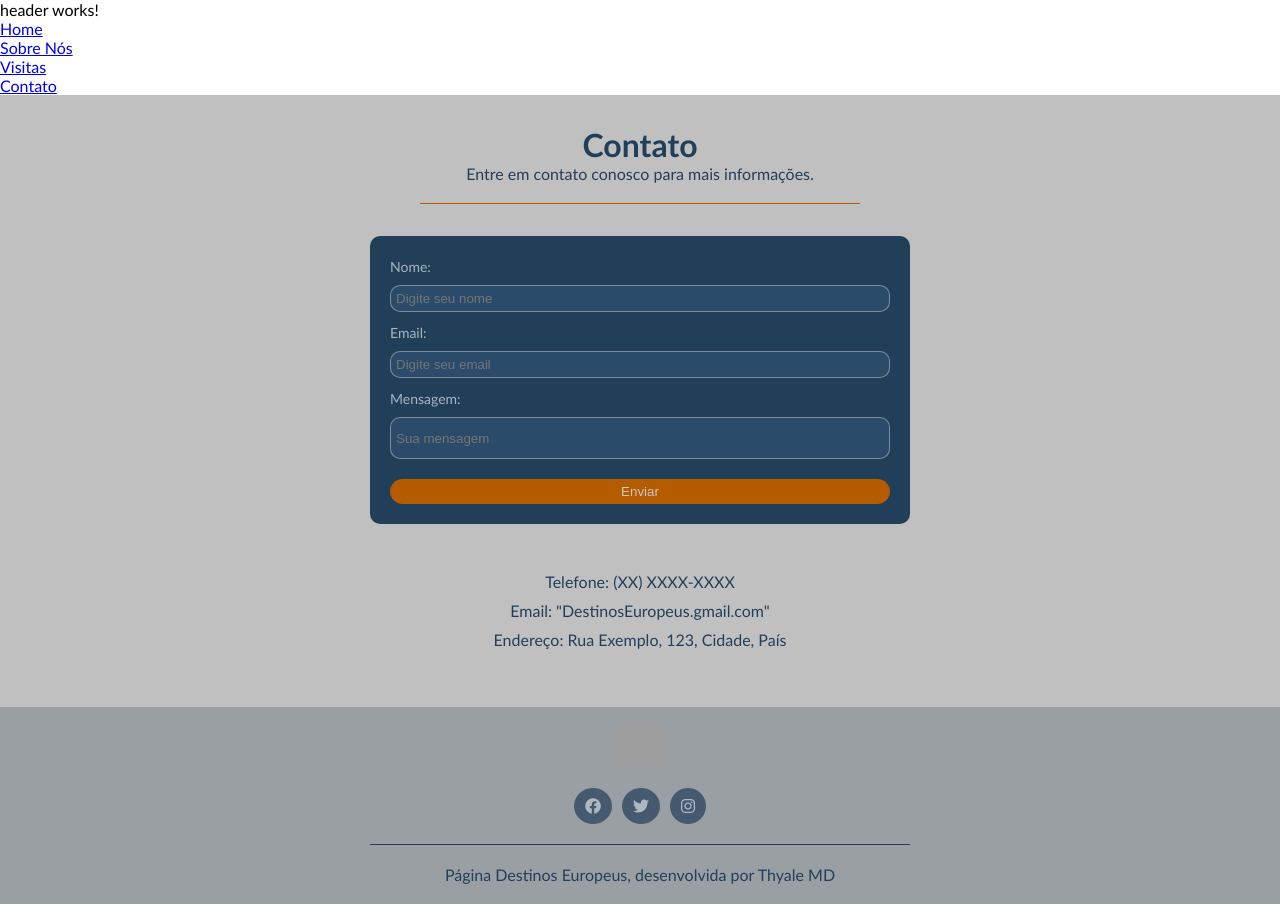
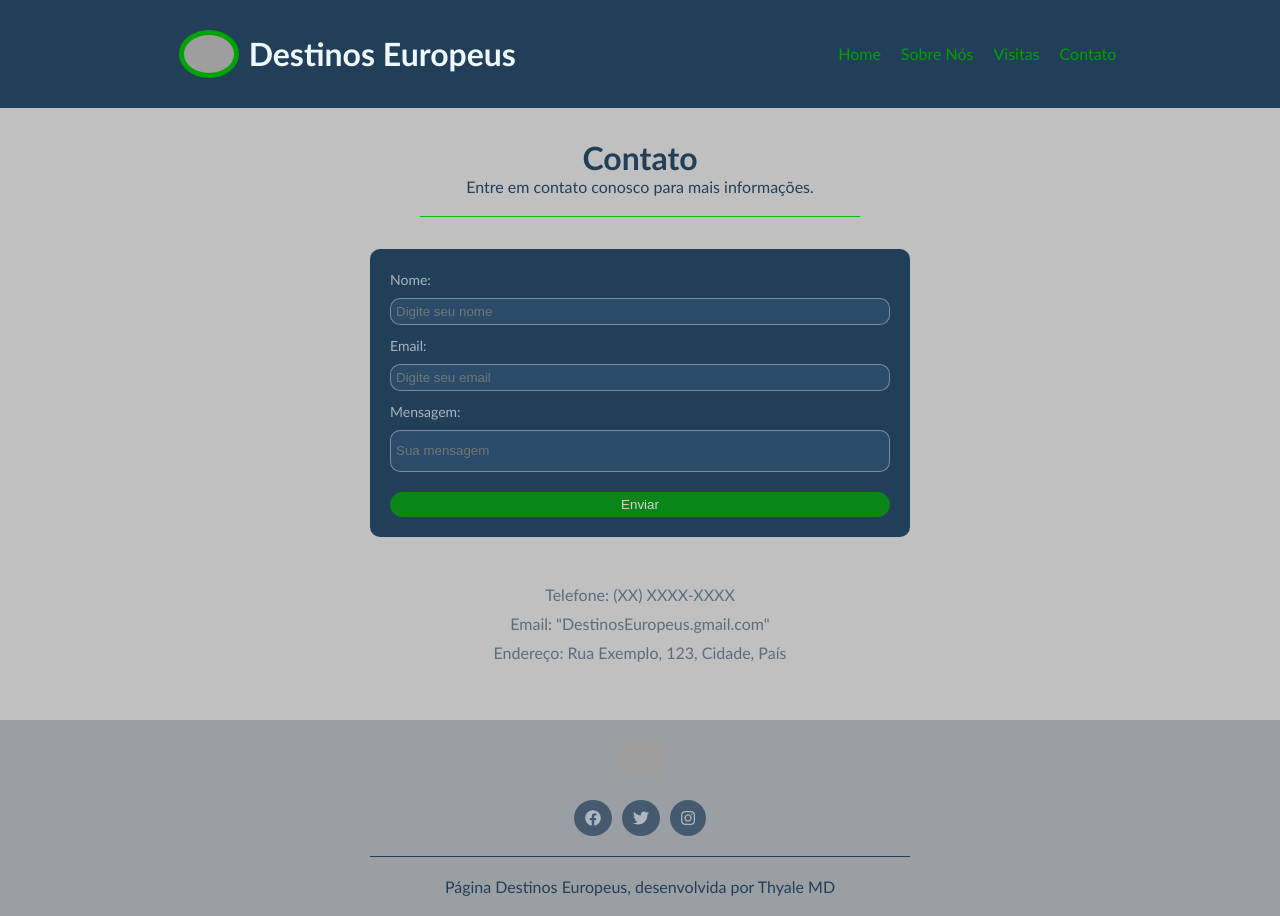
Before and after one commit to Thyale/DestinosEuropeus, an Angular app in the folder projetoDestinosEuropeus/: page /contato in a window 1280 px wide. Built offline with nearby package versions, Linux system fonts and the light colour scheme; grey boxes are pictures that could not be loaded.

Commit message:
Ajustes no contato

```diff
--- a/projetoDestinosEuropeus/src/app/components/contato/contato.component.css
+++ b/projetoDestinosEuropeus/src/app/components/contato/contato.component.css
@@ -9,7 +9,7 @@
     margin: auto;
     padding: 20px;
     text-align: center;
-    border-bottom: 1px solid #b55b00;
+    border-bottom: 1px solid rgb(0, 196, 0);
     color: #223F59;
 }
 
@@ -17,7 +17,7 @@
     background-color: #223f59;
     color: aliceblue;
     border-radius: 10px;
-    width: 60%;
+    width: 80%;
     margin: auto;
     max-width: 500px;
     margin-top: 2em;
@@ -50,8 +50,8 @@ label{
 
 .Enviar{
     margin-top: 10px;
-    background-color: #b55b00;
-    color: #c8c8c8;
+    background-color: rgba(0, 160, 0, 0.742);
+    color: #d0d0d0;
     padding: 5px;
     border-radius: 20px;
     border: none;
@@ -59,9 +59,13 @@ label{
     cursor: pointer;
 }
 
+.Enviar:hover{
+  background-color: rgb(0, 173, 0);
+}
+
 .Infos{
     text-align: center;
-    color: #223F59;
+    color: #223f59a3;
     padding: 3em;
     display: flex;
     flex-direction: column;
--- a/projetoDestinosEuropeus/src/app/components/header/header.component.css
+++ b/projetoDestinosEuropeus/src/app/components/header/header.component.css
@@ -0,0 +1,42 @@
+div{
+    display: flex;
+    flex-direction: row;
+    align-items: center;
+    justify-content: space-around;
+    gap: 10px;
+    padding: 15px;
+    background-color: #223f59;
+    color: aliceblue;
+}
+
+img{
+    width: 50px;
+    background-color: rgb(0, 163, 0);
+    padding: 5px;
+    border-radius: 50%;
+}
+
+ul{
+    list-style: none;
+    display: flex;
+    flex-direction: row;
+    align-items: center;
+    gap: 20px;
+}
+
+ul a{
+    color: rgb(1, 161, 1);
+    text-decoration: none;
+}
+
+ul a:hover{
+    color: rgb(0, 220, 0);
+}
+
+@media(max-width: 600px){
+    div{
+        flex-direction: column;
+        justify-content: center;
+        gap: 20px;
+    }
+}
--- a/projetoDestinosEuropeus/src/app/components/header/header.component.html
+++ b/projetoDestinosEuropeus/src/app/components/header/header.component.html
@@ -1,7 +1,12 @@
-<p>header works!</p>
+<div>
+    <div>
+        <img src="IconTurismo.png" alt="Imagem icon">
+        <h1>Destinos Europeus</h1>
+    </div>
     <ul>
         <li><a routerLink="home">Home</a></li>
         <li><a routerLink="sobre">Sobre Nós</a></li>
         <li><a routerLink="visitas">Visitas</a></li>
         <li><a routerLink="contato">Contato</a></li>
     </ul>
+</div>
```
Lines whose indentation alone changed are shown as unchanged.
